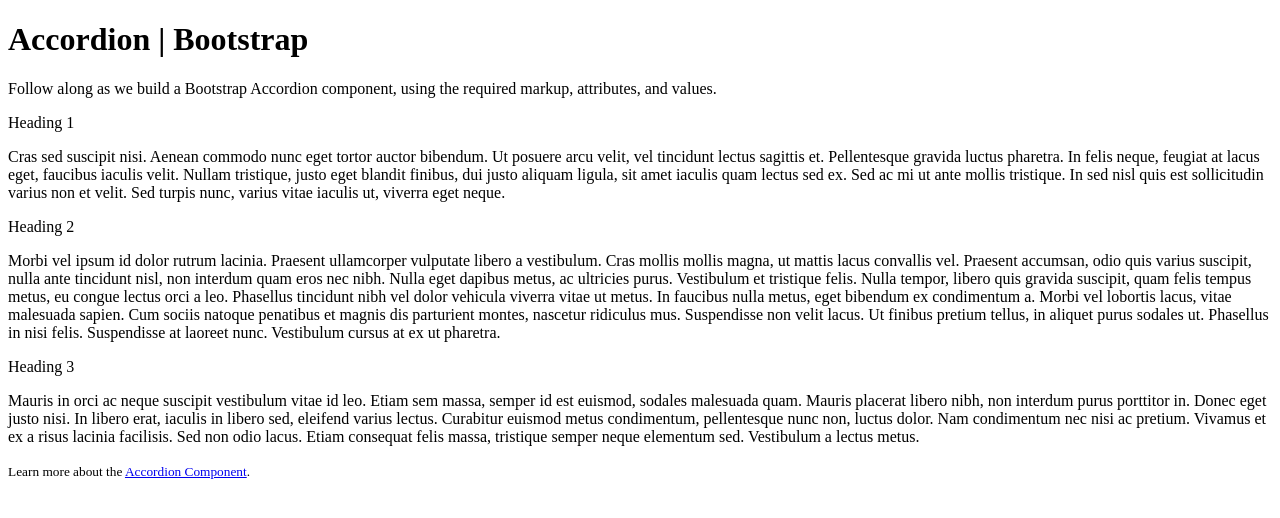
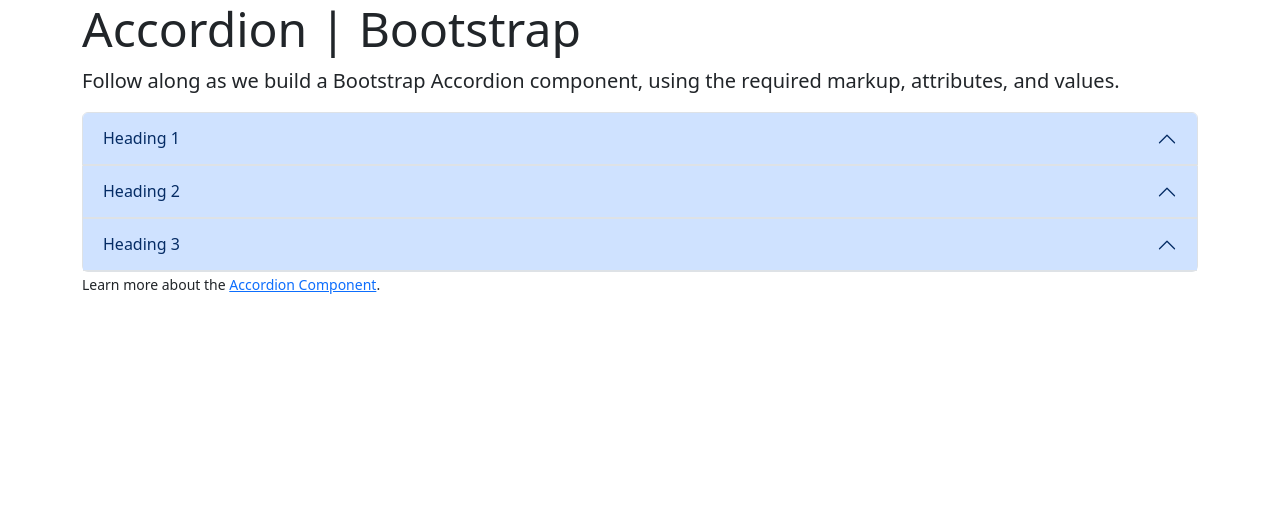
Before and after one commit to smccrindle/comp2081-26f, a plain HTML site: page lesson-8/accordion.html in a window 1280 px wide. Drawn offline with nearby package versions, Linux system fonts and the light colour scheme.

Commit message:
Built out a mutually-exclusive accordion component

```diff
--- a/lesson-8/accordion.html
+++ b/lesson-8/accordion.html
@@ -6,67 +6,71 @@
 		<title>Collapse | Bootstrap</title>
 		<!-- Bootstrap -->
 		<!-- STEP 1: Link to the Bootstrap CSS using a Content Distribution Network (CDN) -->
-
-
-
+		<link href="https://cdn.jsdelivr.net/npm/bootstrap@5.3.8/dist/css/bootstrap.min.css" rel="stylesheet" integrity="sha384-sRIl4kxILFvY47J16cr9ZwB07vP4J8+LH7qKQnuqkuIAvNWLzeN8tE5YBujZqJLB" crossorigin="anonymous">
 	</head>
 	<body>
 <!-- STEP 3: Build a fluid or a fixed-width container for proper alignment and padding of content-->
-
+		<div class="container">
 <!-- STEP 4: Build out your basic page-level containers, HEADER, MAIN, and FOOTER -->
-
+			<header>
 				<h1 class="display-5">Accordion | Bootstrap</h1>
 				<p class="lead">Follow along as we build a Bootstrap Accordion component, using the required markup, attributes, and values.</p>
 				<!-- Bootstrap has some great typography features: https://getbootstrap.com/docs/4.0/content/typography/ -->
-
-
+			</header>
+			<main>
 <!-- STEP 5: Surround the entire collection of content with a DIV element to serve as the root for the accordion - use the "accordion" class and a suitable id -->
-
+				<div class="accordion" id="accordion1">
 <!-- STEP 6: Create a SECTION element for each heading and content pair, by adding the "accordion-item" class -->
-
+					<section class="accordion-item">
 <!-- STEP 7: Identify the heading for each accordion item with an H2 element - include the class "accordion-header", a unique id for each -->
 
 <!-- STEP 8: Inside the H2, add a BUTTON element with the type set to "button", the class "accordion-button", the data-bs-toggle attribute set to "collapse", the data-bs-target pointing to the id of the element to be collapsed -->
-							Heading 1
+						<h2 class="accordion-header">
+							<button class="accordion-button" data-bs-toggle="collapse" data-bs-target="#collapse1">Heading 1</button>
+						</h2>
 
 <!-- STEP 9a: Surround each of the paragraphs with a DIV identifying them as the collapsible element with the class "accordion-collapse" and put it in the collapsed state with the class "collapse" - add the id "collapse1" -->
 
 <!-- STEP 9b: Tie the collapsible DIV you just created above to the parent accordion element with the data-bs-parent attribute pointing to the id of the entire accordion widget (see STEP 5)-->
 <!-- STEP 10: Create another DIV element with the class "accordion-body", which surrounds the content itself (a P element in this case) -->
+							<div id="collapse1" class="accordion-collapse collapse" data-bs-parent="#accordion1">
+								<div class="accordion-body">
+									<p>Cras sed suscipit nisi. Aenean commodo nunc eget tortor auctor bibendum. Ut posuere arcu velit, vel tincidunt lectus sagittis et. Pellentesque gravida luctus pharetra. In felis neque, feugiat at lacus eget, faucibus iaculis velit. Nullam tristique, justo eget blandit finibus, dui justo aliquam ligula, sit amet iaculis quam lectus sed ex. Sed ac mi ut ante mollis tristique. In sed nisl quis est sollicitudin varius non et velit. Sed turpis nunc, varius vitae iaculis ut, viverra eget neque.</p>
+								</div><!-- accordion-body -->
+							</div><!-- .accordion-collapse -->
+					</section><!-- .accordion-item -->
 
-								<p>Cras sed suscipit nisi. Aenean commodo nunc eget tortor auctor bibendum. Ut posuere arcu velit, vel tincidunt lectus sagittis et. Pellentesque gravida luctus pharetra. In felis neque, feugiat at lacus eget, faucibus iaculis velit. Nullam tristique, justo eget blandit finibus, dui justo aliquam ligula, sit amet iaculis quam lectus sed ex. Sed ac mi ut ante mollis tristique. In sed nisl quis est sollicitudin varius non et velit. Sed turpis nunc, varius vitae iaculis ut, viverra eget neque.</p>
+<!-- STEP 11: Go ahead and build out the next two accordion sections with the markup, attributes and values you used above and see if you can get the entire widget to function properly -->
+					<section class="accordion-item">
+						<h2 class="accordion-header">
+							<button class="accordion-button" data-bs-toggle="collapse" data-bs-target="#collapse2">Heading 2</button>
+						</h2>
+						<div id="collapse2" class="accordion-collapse collapse" data-bs-parent="#accordion1">
+							<div class="accordion-body">
+								<p>Morbi vel ipsum id dolor rutrum lacinia. Praesent ullamcorper vulputate libero a vestibulum. Cras mollis mollis magna, ut mattis lacus convallis vel. Praesent accumsan, odio quis varius suscipit, nulla ante tincidunt nisl, non interdum quam eros nec nibh. Nulla eget dapibus metus, ac ultricies purus. Vestibulum et tristique felis. Nulla tempor, libero quis gravida suscipit, quam felis tempus metus, eu congue lectus orci a leo. Phasellus tincidunt nibh vel dolor vehicula viverra vitae ut metus. In faucibus nulla metus, eget bibendum ex condimentum a. Morbi vel lobortis lacus, vitae malesuada sapien. Cum sociis natoque penatibus et magnis dis parturient montes, nascetur ridiculus mus. Suspendisse non velit lacus. Ut finibus pretium tellus, in aliquet purus sodales ut. Phasellus in nisi felis. Suspendisse at laoreet nunc. Vestibulum cursus at ex ut pharetra.</p>
+								</div><!-- .accordion-body -->
+							</div><!-- .accordion-collapse -->
+						</section>
+						<section class="accordion-item">
+						<h2 class="accordion-header">
+							<button class="accordion-button" data-bs-toggle="collapse" data-bs-target="#collapse3">Heading 3</button>
+						</h2>
+						<div id="collapse3" class="accordion-collapse collapse" data-bs-parent="#accordion1">
+							<div class="accordion-body">
+								<p>Mauris in orci ac neque suscipit vestibulum vitae id leo. Etiam sem massa, semper id est euismod, sodales malesuada quam. Mauris placerat libero nibh, non interdum purus porttitor in. Donec eget justo nisi. In libero erat, iaculis in libero sed, eleifend varius lectus. Curabitur euismod metus condimentum, pellentesque nunc non, luctus dolor. Nam condimentum nec nisi ac pretium. Vivamus et ex a risus lacinia facilisis. Sed non odio lacus. Etiam consequat felis massa, tristique semper neque elementum sed. Vestibulum a lectus metus.</p>
+								</div><!-- .accordion-body -->
+							</div><!-- .accordion-collapse -->
+						</section>
 
 
-
-<!-- STEP 11: Go ahead and build out the next two accordion sections with the markup, attributes and values you used above and see if you can get the entire widget to function properly -->
-
-
-							Heading 2
-
-
-
-								<p>Morbi vel ipsum id dolor rutrum lacinia. Praesent ullamcorper vulputate libero a vestibulum. Cras mollis mollis magna, ut mattis lacus convallis vel. Praesent accumsan, odio quis varius suscipit, nulla ante tincidunt nisl, non interdum quam eros nec nibh. Nulla eget dapibus metus, ac ultricies purus. Vestibulum et tristique felis. Nulla tempor, libero quis gravida suscipit, quam felis tempus metus, eu congue lectus orci a leo. Phasellus tincidunt nibh vel dolor vehicula viverra vitae ut metus. In faucibus nulla metus, eget bibendum ex condimentum a. Morbi vel lobortis lacus, vitae malesuada sapien. Cum sociis natoque penatibus et magnis dis parturient montes, nascetur ridiculus mus. Suspendisse non velit lacus. Ut finibus pretium tellus, in aliquet purus sodales ut. Phasellus in nisi felis. Suspendisse at laoreet nunc. Vestibulum cursus at ex ut pharetra.</p>
-
-
-
-
-
-							Heading 3
-
-
-
-								<p>Mauris in orci ac neque suscipit vestibulum vitae id leo. Etiam sem massa, semper id est euismod, sodales malesuada quam. Mauris placerat libero nibh, non interdum purus porttitor in. Donec eget justo nisi. In libero erat, iaculis in libero sed, eleifend varius lectus. Curabitur euismod metus condimentum, pellentesque nunc non, luctus dolor. Nam condimentum nec nisi ac pretium. Vivamus et ex a risus lacinia facilisis. Sed non odio lacus. Etiam consequat felis massa, tristique semper neque elementum sed. Vestibulum a lectus metus.</p>
-
-
-
-
-
-
-
+				</div><!-- .accordion -->
+			</main>
+			<footer>
 				<p><small>Learn more about the <a href="https://getbootstrap.com/docs/5.2/components/accordion/" title="View the Bootstrap documentation for the Accordion Component">Accordion Component</a>.</small></p>
-
-
+			</footer>
+		</div><!-- .container -->
 		<!-- STEP 2: Attach the supporting JavaScript Libraries -->
+		<script src="https://cdn.jsdelivr.net/npm/bootstrap@5.3.8/dist/js/bootstrap.bundle.min.js" integrity="sha384-FKyoEForCGlyvwx9Hj09JcYn3nv7wiPVlz7YYwJrWVcXK/BmnVDxM+D2scQbITxI" crossorigin="anonymous"></script>
 
 	</body>
 </html>
```
